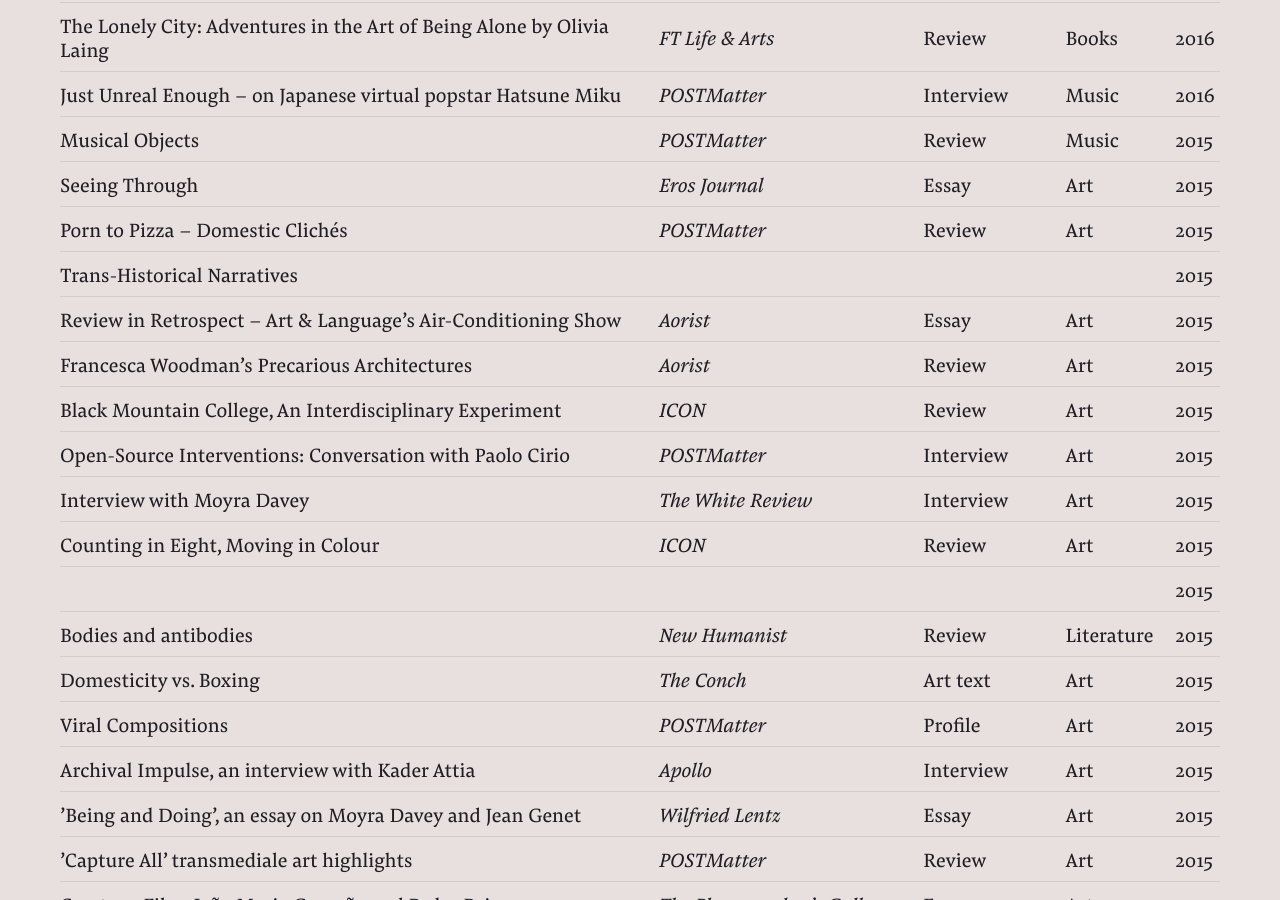
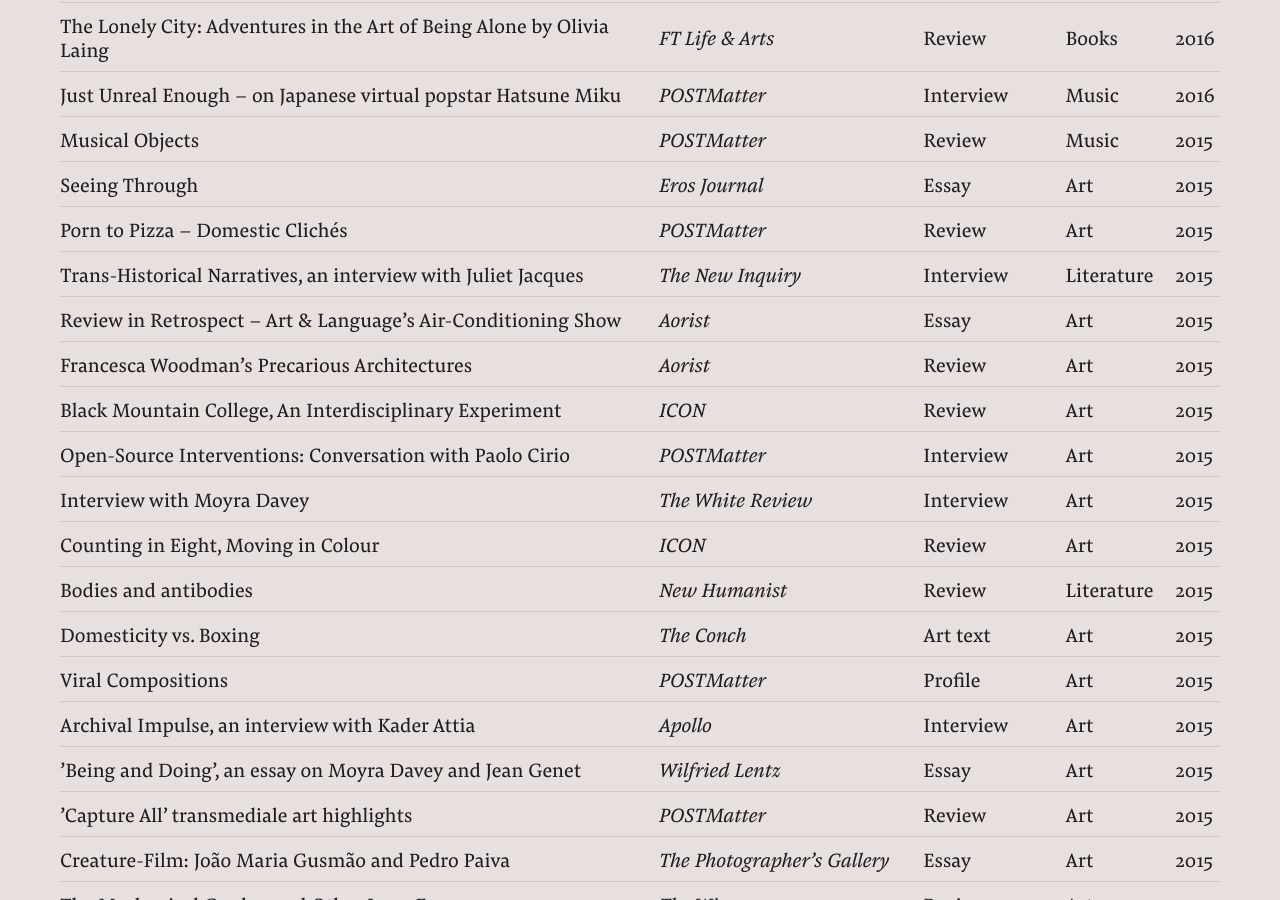
Before and after one commit to hg-site/hg-site.github.io, a Jekyll site: the page built from archive/index.markdown, in a window 1280 px wide and 900 px high, scrolled down 799 px. Built offline with Jekyll 4.4.1, drawn with Linux system fonts in a browser that asks for light colours.

Commit message:
Updated Index

```diff
--- a/archive/index.markdown
+++ b/archive/index.markdown
@@ -142,10 +142,10 @@
 	<td class="year">2015</td>
 </tr>
 <tr data-href="https://thenewinquiry.com/trans-historical-narratives/">
-	<td class="title">Trans-Historical Narratives</td>
-	<td class="publisher"></td>
-	<td class="type"></td>
-	<td class="subject"></td>
+	<td class="title">Trans-Historical Narratives, an interview with Juliet Jacques</td>
+	<td class="publisher">The New Inquiry</td>
+	<td class="type">Interview</td>
+	<td class="subject">Literature</td>
 	<td class="year">2015</td>
 </tr>
 <tr data-href="http://cargocollective.com/aorist">
@@ -188,13 +188,6 @@
 	<td class="publisher">ICON</td>
 	<td class="type">Review</td>
 	<td class="subject">Art</td>
-	<td class="year">2015</td>
-</tr>
-<tr data-href="">
-	<td class="title"></td>
-	<td class="publisher"></td>
-	<td class="type"></td>
-	<td class="subject"></td>
 	<td class="year">2015</td>
 </tr>
 <tr data-href="https://newhumanist.org.uk/articles/4915/bodies-and-antibodies">
```
